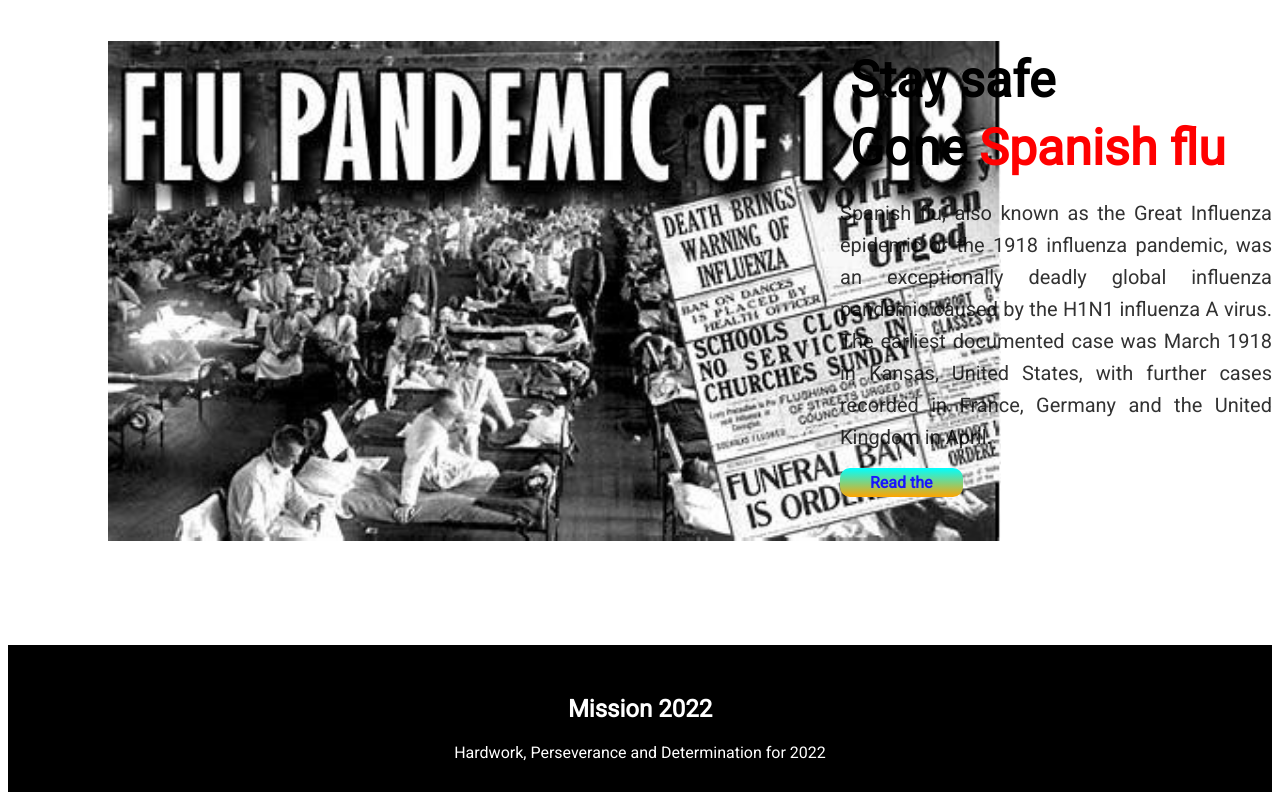
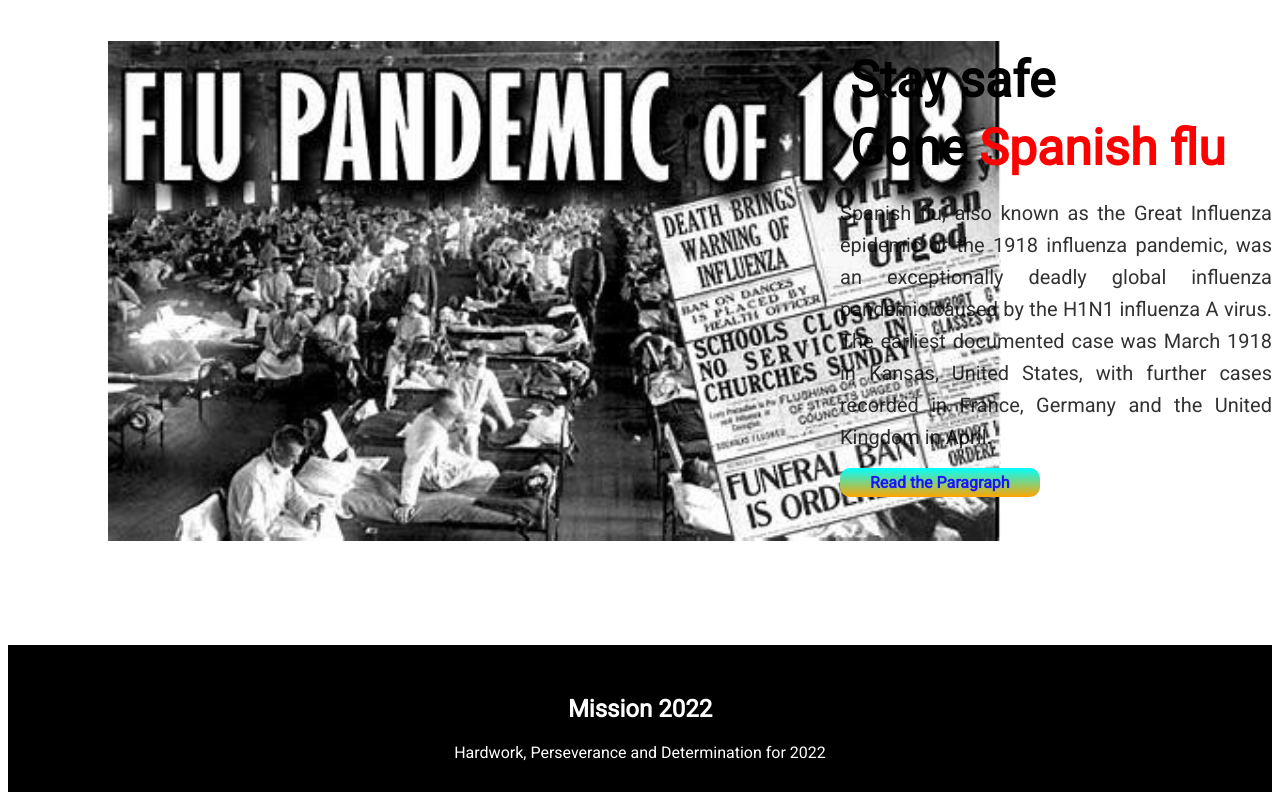
Before and after one commit to Soumick99/Assignment-1-Document, a plain HTML site: page index.html in a window 1280 px wide. Shown: the part 3194-3994 px from the top of the page. Drawn offline with Linux system fonts and the light colour scheme.

Commit message:
just write - paragraph

```diff
--- a/index.html
+++ b/index.html
@@ -81,7 +81,7 @@
 <p>
     Spanish flu, also known as the Great Influenza epidemic or the 1918 influenza pandemic, was an exceptionally deadly global influenza pandemic caused by the H1N1 influenza A virus. The earliest documented case was March 1918 in Kansas, United States, with further cases recorded in France, Germany and the United Kingdom in April.
 </p>
-<a class="background" href="http://in.youtube.com/" targrt="_blank">Read the </a>
+<a class="background" href="http://in.youtube.com/" targrt="_blank">Read the Paragraph</a>
 </div>
       </section>
       <div id="background-black">
```
